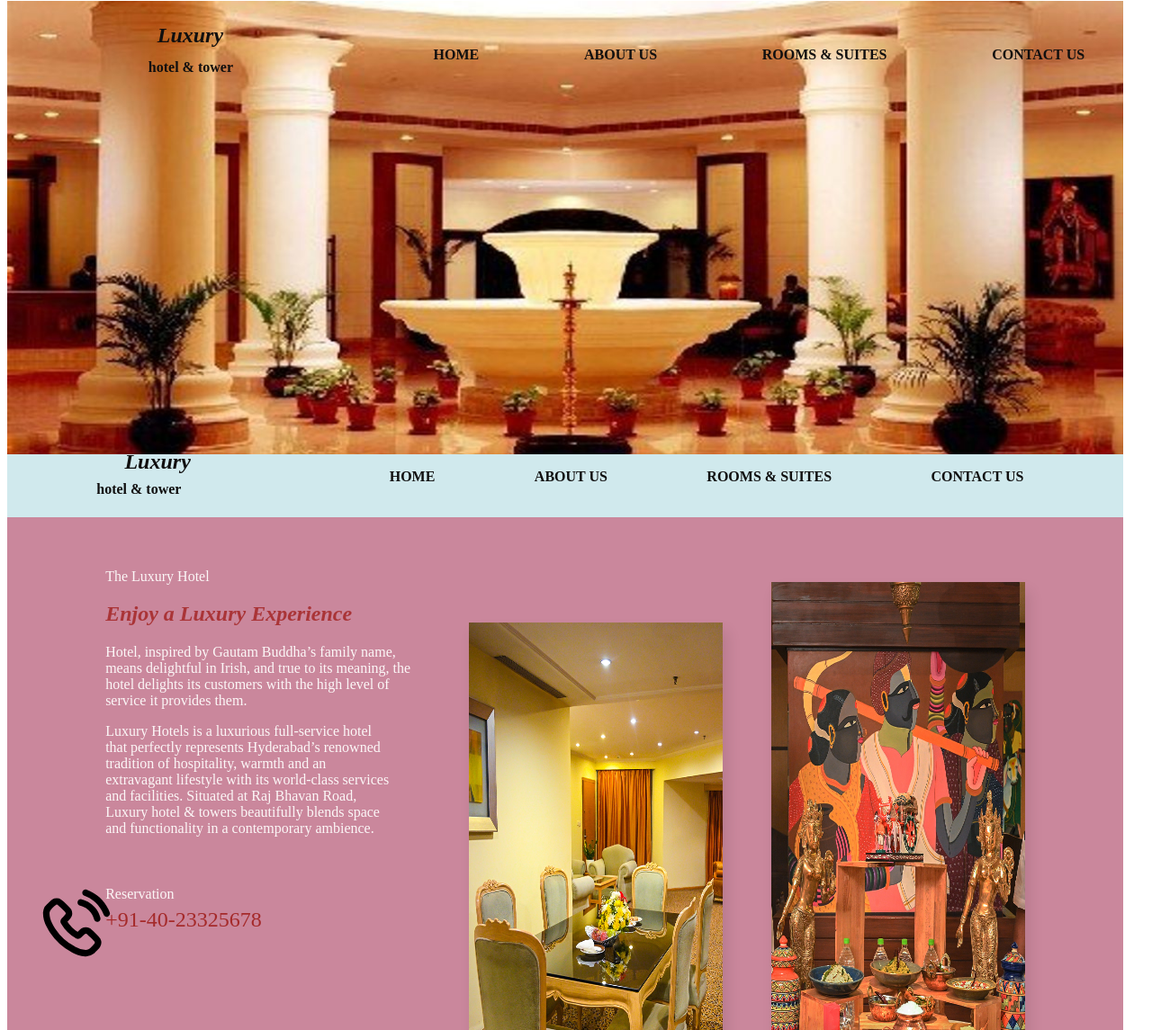
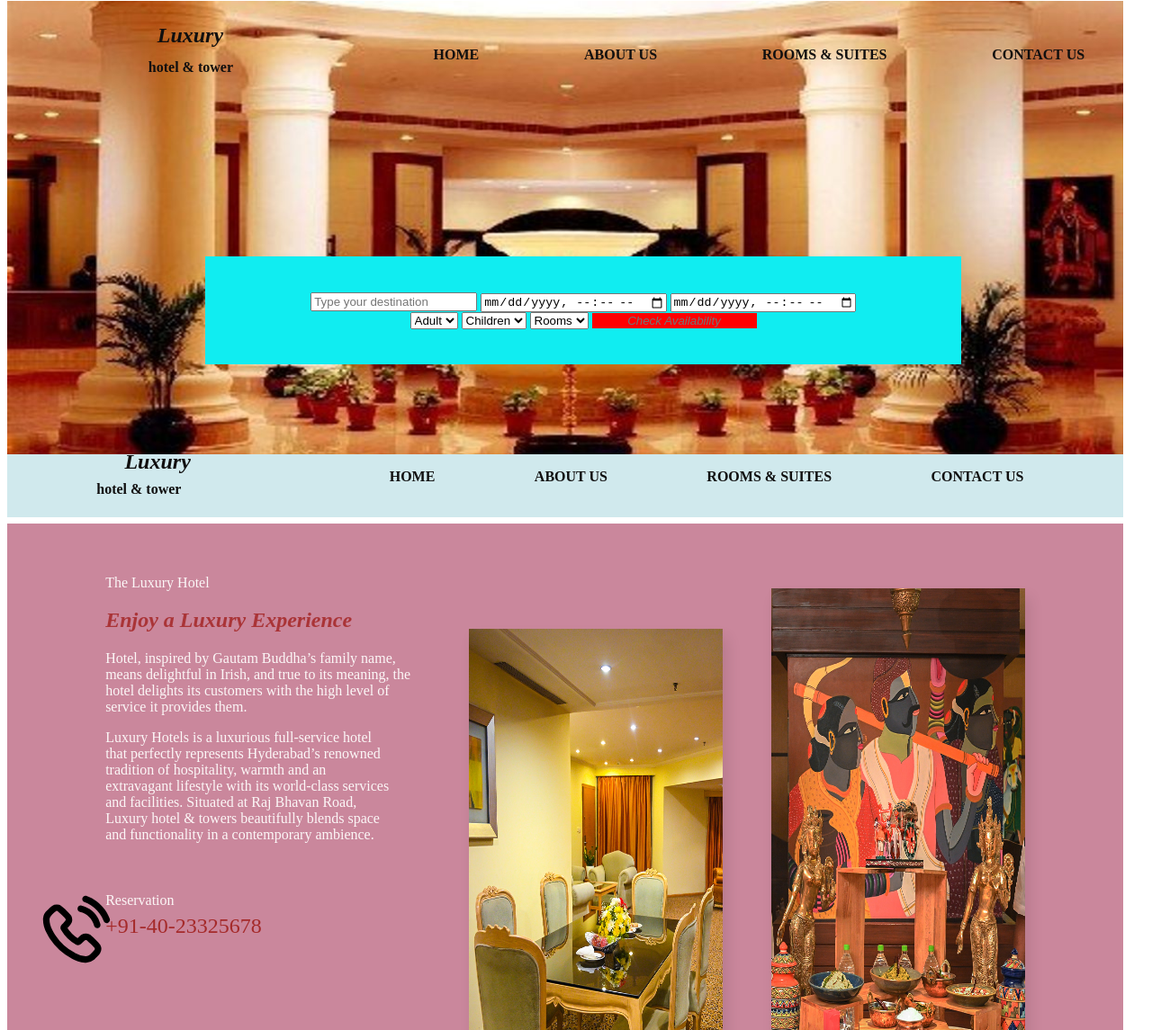
Before and after one commit to Venkat-katta/27r-project1-deploy, a plain HTML site: page index.html in a window 1280 px wide. Shown: the part 7-1152 px from the top of the page at 90% size. Drawn offline with Linux system fonts and the light colour scheme.

Commit message:
chenges added

```diff
--- a/index.css
+++ b/index.css
@@ -39,16 +39,35 @@ img{
    font-size: medium;
    position: sticky;
  }
+ #div11{
+    display: flex;
+    position: relative;
+   flex-wrap: wrap;
+   text-align: center;
+  justify-content: center;
+   background-color: rgb(16, 237, 241);
+    height: 120px;
+    width: 840px;
+    margin-top: 180px;
+    margin-left: 220px;
+    gap: 20px;
+ }
+ #div11 #main{
+
+    margin-top: 40px;
+    gap: 50px;
+ }
  #div12{
     display: flex;
     justify-content: space-evenly;
     flex-wrap: wrap;
-    margin-top: 400px;
+    margin-top: 100px;
     width: 1240px;
+    margin-top: px;
     background-color: rgb(208, 233, 237);
     position: sticky;
-    top: 0;
-    z-index: 1240;
+    top: 0.5px;
+    z-index: 1;
  }
  #div12 a{
    text-decoration: none;
@@ -84,10 +103,10 @@ to {
     border: 2px,solid;
     width: 1236px;
     height: 580px;
-    margin-top: 00px;
+    margin-top: 7px;
     background-color: rgba(147, 11, 54, 0.491);
     border-color: transparent;
-    animation-duration: 5s;
+
 
 
  }
@@ -98,8 +117,8 @@ to {
     width: 22vw;
     height: 80vh;
     margin-top: 115px;
-    animation: zoomIn 2s ease-in ;
-    box-shadow: 5px 10px 15px rgba(0, 0, 0, 0.1);
+     animation: zoomIn 3s ease-in ;
+     box-shadow: 5px 10px 15px rgba(0, 0, 0, 0.1);
     transition: transform 0.4s ease, box-shadow 0.3s ease;
  }
  #div2 .img1:hover{
@@ -114,7 +133,7 @@ justify-content: space-between;
 width: 22vw;
 height: 80vh;
 margin-top: 70px;
-animation: zoomIn 2s ease-in ;
+animation: zoomIn 3s ease-in ;
 box-shadow: 5px 10px 15px rgba(0, 0, 0, 0.1);
 transition: transform 0.4s ease, box-shadow 0.3s ease;
  }
@@ -190,6 +209,7 @@ to {
     width: 1236px;
     height: 530px;
     border-color: transparent;
+    margin-top: 7px;
     background-color: rgb(2, 64, 2);
     gap: 10px;
     animation-duration: 6s;
@@ -269,6 +289,7 @@ box-shadow: 8px 16px 24px rgba(0, 0, 0, 0.2);
    margin-top: -85px;
 }
 #img{
+    margin-top: 7px;
     flex-wrap: wrap;
     height: 400px;
 }
@@ -279,6 +300,7 @@ box-shadow: 8px 16px 24px rgba(0, 0, 0, 0.2);
     border: 2px,solid;
     height: 520px;
     width: 1236px;
+    margin-top: 7px;
     background-color: rgba(220, 133, 146, 0.877);
     border-color: transparent;
 }
@@ -403,6 +425,7 @@ color: maroon;
     border: 2px,solid;
     height: 520px;
     width: 1236px;
+    margin-top: 7px;
     background-image: url(./important-opportunity_15_9495.jpeg);
     background-size: cover;
     border-color: transparent;
@@ -444,8 +467,9 @@ color: maroon;
     justify-content: space-around;
     flex-wrap: wrap;
     border: 2px,solid;
-    width: 1235px;
+    width: 1232px;
     height: 520px;
+    margin-top: 7px;
     background-color: rgb(3, 39, 3);
     border-color: transparent;
 }
@@ -469,7 +493,7 @@ color: maroon;
     display: grid;
     flex-wrap: wrap;
     border: 2px,solid;
-    height: 550px;
+    height: 450px;
     width: 450px;
     margin-top: 40px;
     background-color: rgb(177, 63, 101);
@@ -481,12 +505,12 @@ color: maroon;
 display: grid;
 justify-content: space-around;
     font-size: medium;
-   margin-top: 40px;
+   margin-top: 10px;
 }
 #div6 .div61 h2{
     display: grid;
     justify-content: space-around;
-    margin-top: -120px;
+    margin-top: -150px;
     margin-left: -145px;
     color: rgba(143, 24, 24, 0.808);
 }
@@ -494,15 +518,15 @@ justify-content: space-around;
    display: flex;
    justify-content: space-around;
     flex-wrap: wrap;
-    gap: 40px;
-    height: 20px;
-    margin-top: -220px;
+    gap: 20px;
+    height: 10px;
+    margin-top: -215px;
   }
   .div61 .fm #Subject{
     margin-left: -45px;
   }
   .div61 .fm #Message{
-   height: 120px;
+   height: 80px;
    width: 300px;
 
   }
@@ -523,7 +547,7 @@ justify-content: space-around;
     border: 2px,solid;
     width: 1235px;
     height: 385px;
-    margin-top: 72px;
+    margin-top: 7px;
     background-color: rgb(241, 106, 106);
     border-color: transparent;
 
--- a/index.html
+++ b/index.html
@@ -18,7 +18,33 @@
    <a href="./Contact Us.html"><h3>CONTACT US</h3></a>
    </div>
    <div id="div11">
-
+    <form id="main">
+     <input type="location" id="location" placeholder="Type your destination">
+     <input  type="datetime-local" id="datetime-local" placeholder="check in" >
+     <input type="datetime-local" id="datetime-local" placeholder="check out"><br>
+    <select name="Adult"id="NUM">
+     <option value="0">Adult</option>
+     <option value="1">1</option>
+     <option value="2">2</option>
+     <option value="3">3</option>
+     <option value="4">4</option>
+     <option value="5">5</option>
+     <option value="6">6</option>
+    </select>
+    <select  name="Children"id="NUM">
+        <option value="0">Children</option>
+        <option value="1">1</option>
+        <option value="2">2</option>
+        <option value="3">3</option>
+        <option value="4">4</option>
+        <option value="5">5</option>
+        <option value="6">6</option>
+    </select>
+     <select name="rooms" id="num">
+        <option value="0">Rooms</option>
+     </select>
+    <a href="./Rooms&Suites.html"><input style="background-color: red;text-align: center;font-style: oblique;color: #f9f6f6;border: transparent;cursor: pointer;" type="text" id="check" placeholder="Check Availability"></a>
+    </form>
    </div>
    <div id="div12">
     <h1><a href="./index.html">Luxury </a></h1><a href=""><h4>hotel & tower</h4></a>
```
